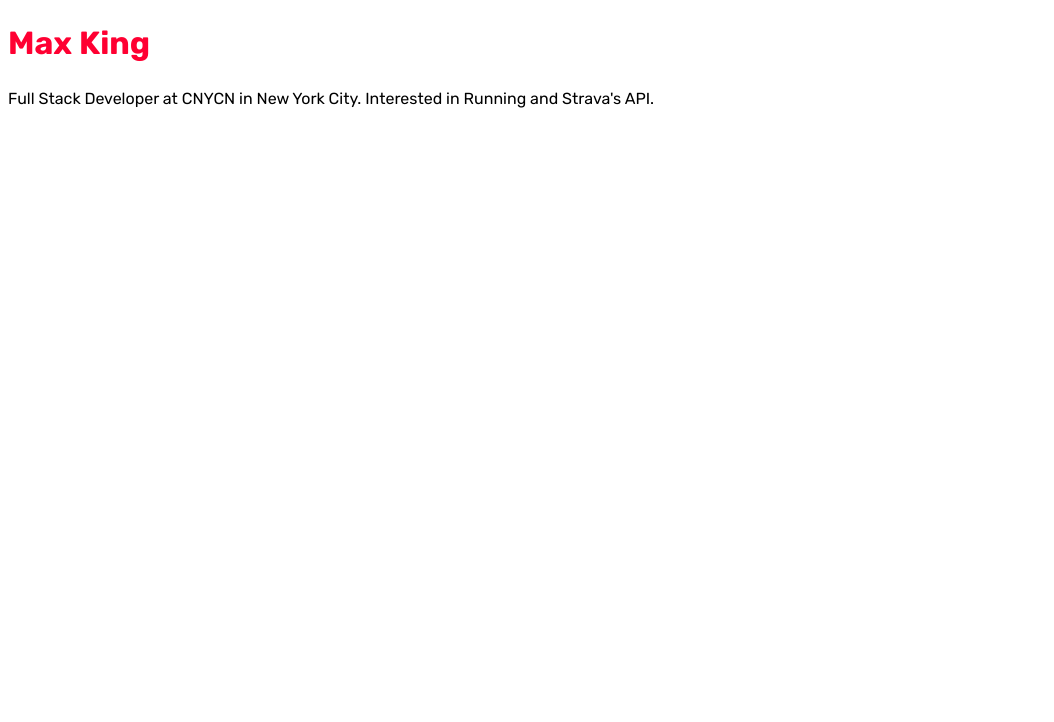
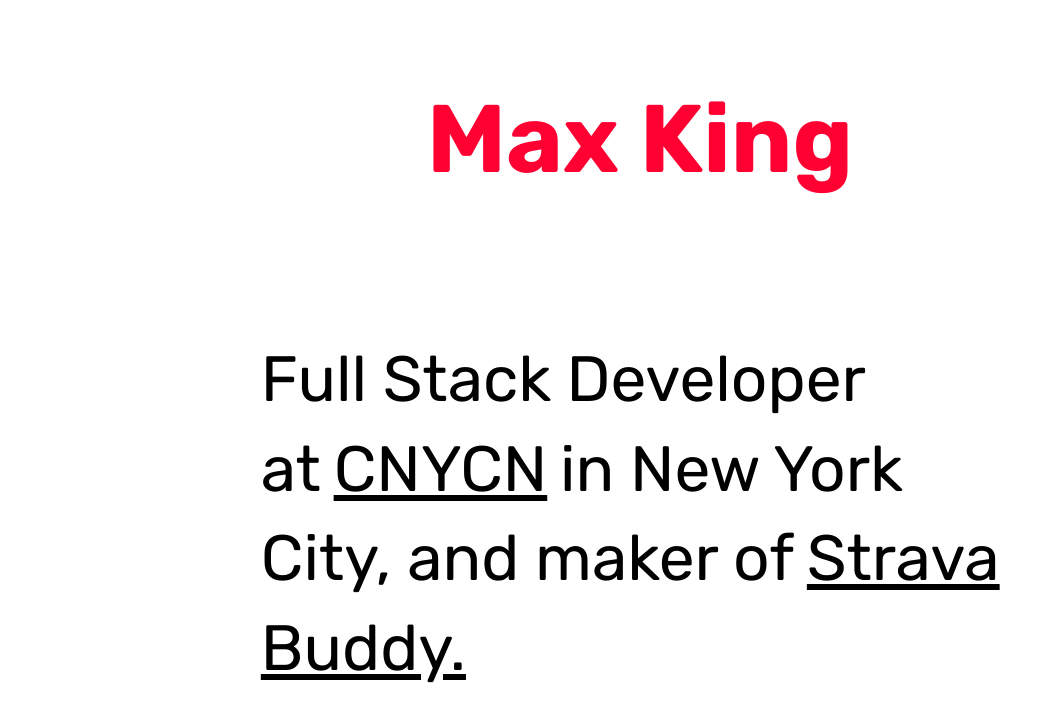
Before and after one commit to maxdavidking/mdwebsite, a Gatsby site in the folder king-site/: page / in a window 1280 px wide. Shown: the whole page, without its empty margins (0-1054 px from the left). Built offline with nearby package versions, Linux system fonts and the light colour scheme; Gatsby itself is replaced by a stand-in of ours.

Commit message:
Basic structure and style of site is complete

```diff
--- /dev/null
+++ b/king-site/src/components/globalStyles.jsx
@@ -0,0 +1,53 @@
+import { createGlobalStyle } from 'styled-components/macro';
+
+export default createGlobalStyle`
+  html {
+    font-size: 16px;
+    box-sizing: border-box;
+    scroll-behavior: smooth;
+
+    @media(max-width: 768px) {
+      font-size: 12px;
+    }
+
+    @media(max-width: 364px) {
+      font-size: 10px;
+    }
+  }
+
+  body {
+  }
+
+  nav {
+  }
+
+  p {
+    font-family: Rubik;
+    font-size: 4rem;
+    font-weight: 400;
+    line-height: 1.4;
+    color: #000000;
+    padding: 0 20%;
+
+    @media (max-width: 768px) {
+      padding: 0 10%;
+    }
+  }
+
+  h1 {
+    font-family: Rubik;
+    font-size: 6rem;
+    font-weight: 700;
+    line-height: 1.4;
+    color: #FF0032;
+  }
+
+  button {
+  }
+
+  a {
+  }
+
+  footer {
+  }
+`;
--- a/king-site/src/components/layout.jsx
+++ b/king-site/src/components/layout.jsx
@@ -1,13 +1,18 @@
 import React from 'react';
+import styled from 'styled-components';
 import PropTypes from 'prop-types';
 
+const Container = styled.div`
+  display: flex;
+  flex-direction: column;
+  width: 100%;
+  align-items: center;
+`;
+
 const Layout = ({ children }) => (
-  <>
-    <div>
-      <main>{children}</main>
-      <footer />
-    </div>
-  </>
+  <Container>
+    {children}
+  </Container>
 );
 
 Layout.propTypes = {
--- a/king-site/src/pages/index.jsx
+++ b/king-site/src/pages/index.jsx
@@ -1,28 +1,36 @@
 import React from 'react';
 import styled from 'styled-components';
+import GlobalStyles from '../components/globalStyles';
 import Layout from '../components/layout';
 import SEO from '../components/seo';
 
 const Header = styled.h1`
-  font-family: Rubik;
-  font-weight: 700;
-  line-height: 1.4;
-  color: #FF0032;
 `;
 
 const Body = styled.p`
-  font-family: Rubik;
-  font-weight: 400;
-  line-height: 1.4;
-  color: #000000;
+`;
+
+const Link = styled.a`
+  text-decoration: underline;
+  color: black;
+  padding: 0 0.2em;
 `;
 
 const IndexPage = () => (
   <Layout>
+    <GlobalStyles />
     <SEO title="Home" />
     <Header>Max King</Header>
     <Body>
-      Full Stack Developer at CNYCN in New York City. Interested in Running and Strava&#39;s API.
+      Full Stack Developer at
+      <Link href="https://www.cnycn.org">
+      CNYCN
+      </Link>
+      in New York City, and maker of
+      <Link href="https://fakeUrl.com">
+      Strava Buddy.
+      </Link>
+      &nbsp;
     </Body>
   </Layout>
 );
```
Also changed, not shown: king-site/src/pages/404.jsx (+6 -9 lines).
